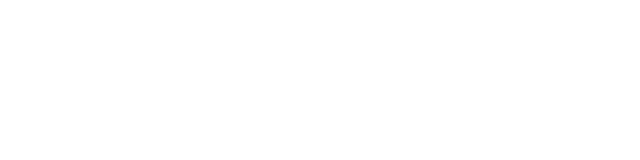
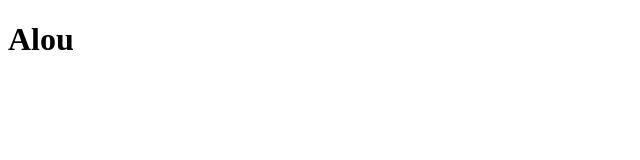
Before and after one commit to Ricardudles/clone-tabnews, a Next.js app: page / in a window 1280 px wide. Shown: the top 160 px of the page, without its empty margins (0-640 px from the left). Built offline with nearby package versions, Linux system fonts and the light colour scheme.

Commit message:
altera o componente Home para exibir um título "Alou"

```diff
--- a/pages/index.js
+++ b/pages/index.js
@@ -1,5 +1,5 @@
 function Home() {
-  return <></>;
+  return <h1>Alou</h1>;
 }
 
 export default Home;
```
